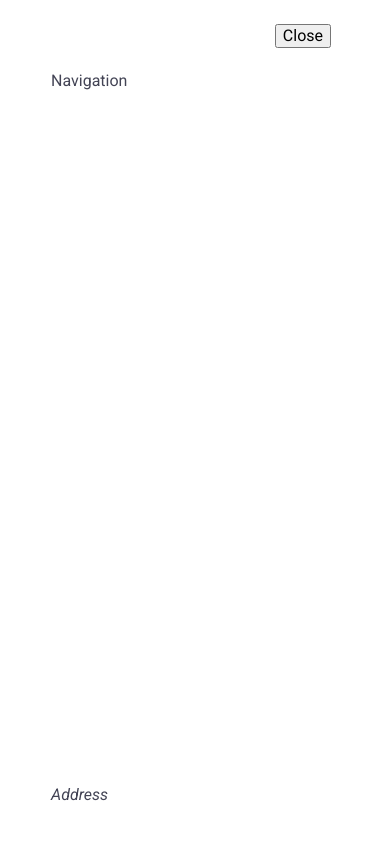
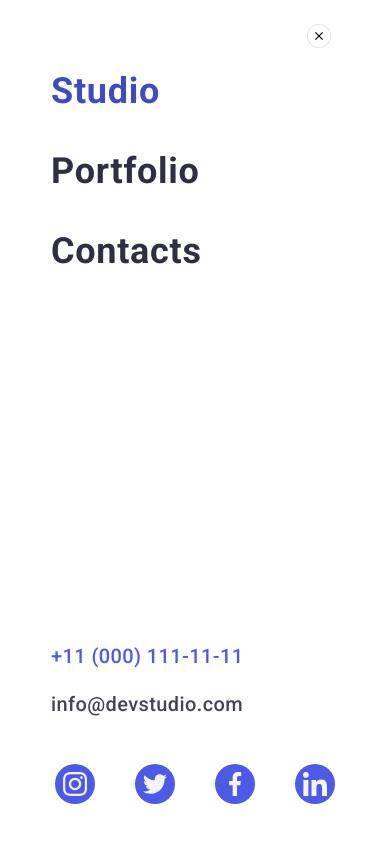
Before and after one commit to Marina4224/goit-markup-hw-06, a plain HTML site: page index.html in a window 390 px wide. Drawn offline with nearby package versions, Linux system fonts and the light colour scheme.

Commit message:
add modal

```diff
--- a/css/styles.css
+++ b/css/styles.css
@@ -215,9 +215,98 @@ button {
   position: absolute;
   top: 24px;
   right: 24px;
+  border-radius: 100%;
+  width: 24px;
+  height: 24px;
+  display: flex;
+  justify-content: center;
+  align-items: center;
+  border: 1px solid rgba(0, 0, 0, 0.1);
+  background: #fff;
+  padding: 0;
+  transition: background-color 250ms cubic-bezier(0.4, 0, 0.2, 1),
+    border 250ms cubic-bezier(0.4, 0, 0.2, 1);
 }
+
 .mobile-menu-nav {
   margin-bottom: auto;
+}
+.mobile-menu-list {
+  display: flex;
+  align-items: flex-start;
+  justify-content: flex-start;
+  flex-direction: column;
+  gap: 40px;
+  width: 151px;
+  height: 200px;
+}
+
+.mobile-menu-link-studio {
+  font-weight: 700;
+  font-size: 36px;
+  line-height: 1.11;
+  letter-spacing: 0.02em;
+  color: #404bbf;
+}
+.mobile-menu-link {
+  font-weight: 700;
+  font-size: 36px;
+  line-height: 1.11;
+  letter-spacing: 0.02em;
+  color: #2e2f42;
+}
+.mobile-address {
+  display: flex;
+  align-items: flex-start;
+  justify-content: flex-start;
+  flex-direction: column;
+  gap: 24px;
+  width: 193px;
+  height: 72px;
+  margin-bottom: 48px;
+}
+.mobile-address-link {
+  font-weight: 500;
+  font-style: normal;
+  font-size: 20px;
+  line-height: 1.2;
+  letter-spacing: 0.02em;
+  color: #4d5ae5;
+}
+.mobile-address-link-email {
+  font-weight: 500;
+  font-style: normal;
+  font-size: 20px;
+  line-height: 1.2;
+  letter-spacing: 0.02em;
+  color: #434455;
+}
+.mobile-cont {
+  display: flex;
+  align-items: center;
+  justify-content: center;
+  gap: 40px;
+}
+.mobile-list-icon {
+  width: 40px;
+  height: 40px;
+}
+.mobile-icon-link {
+  width: 100%;
+  height: 100%;
+  background-color: #4d5ae5;
+  border-radius: 50%;
+  display: flex;
+  align-items: center;
+  justify-content: center;
+  transition-property: background-color;
+  transition-duration: 250ms;
+  transition-timing-function: cubic-bezier(0.4, 0, 0.2, 1);
+}
+.mobile-icon {
+  width: 24px;
+  height: 24px;
+  fill: #f4f4fd;
 }
 @media screen and (min-width: 768px) {
   .mobile-menu {
--- a/index.html
+++ b/index.html
@@ -62,14 +62,71 @@
       </div>
       <div class="mobile-menu is-open">
         <div class="container mobile-menu-container">
-          <button class="mobile-menu-close">Close</button>
-          <nav class="mobile-menu-nav">Navigation</nav>
-          <address>Address</address>
-          <ul>
-            <li></li>
-            <li></li>
-            <li></li>
-            <li></li>
+          <button class="mobile-menu-close" type="button">
+            <svg class="button-close-icon" width="8" height="8">
+              <use href="./images/icons.svg#icon-close"></use>
+            </svg>
+          </button>
+          <nav class="mobile-menu-nav">
+            <ul class="mobile-menu-list">
+              <li class="mobile-menu-item">
+                <a class="mobile-menu-link-studio" href="./index.html"
+                  >Studio</a
+                >
+              </li>
+              <li class="mobile-menu-item">
+                <a class="mobile-menu-link" href="./index.html">Portfolio</a>
+              </li>
+              <li class="mobile-menu-item">
+                <a class="mobile-menu-link" href="./index.html">Contacts</a>
+              </li>
+            </ul>
+          </nav>
+          <address>
+            <ul class="mobile-address">
+              <li>
+                <a class="mobile-address-link" href="tel:+110001111111"
+                  >+11 (000) 111-11-11</a
+                >
+              </li>
+              <li class="mobile-address-list">
+                <a
+                  class="mobile-address-link-email"
+                  href="mailto:info@devstudio.com"
+                  >info@devstudio.com</a
+                >
+              </li>
+            </ul>
+          </address>
+          <ul class="mobile-cont">
+            <li class="mobile-list-icon">
+              <a class="mobile-icon-link" href="">
+                <svg class="mobile-icon" width="24" height="24">
+                  <use href="./images/icons.svg#icon-instagram"></use>
+                </svg>
+              </a>
+            </li>
+            <li class="mobile-list-icon">
+              <a class="mobile-icon-link" href="">
+                <svg class="mobile-icon" width="24" height="24">
+                  <use href="./images/icons.svg#icon-twitter"></use>
+                </svg>
+              </a>
+            </li>
+            <li class="mobile-list-icon">
+              <a href="" class="mobile-icon-link">
+                <svg class="mobile-icon" width="24" height="24">
+                  <use href="./images/icons.svg#icon-facebook"></use>
+                </svg>
+              </a>
+            </li>
+            <li class="mobile-list-icon">
+              <a href="" class="mobile-icon-link">
+                <svg class="mobile-icon" width="24" height="24">
+                  <use href="./images/icons.svg#icon-linkedin"></use>
+                </svg>
+              </a>
+            </li>
           </ul>
         </div>
       </div>
```
